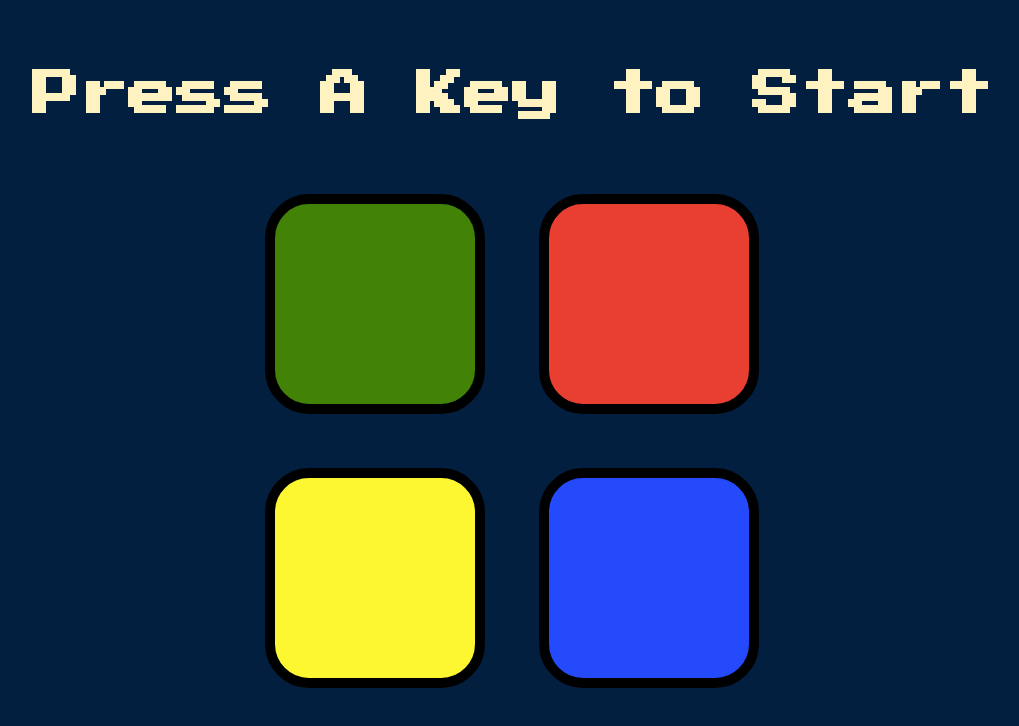
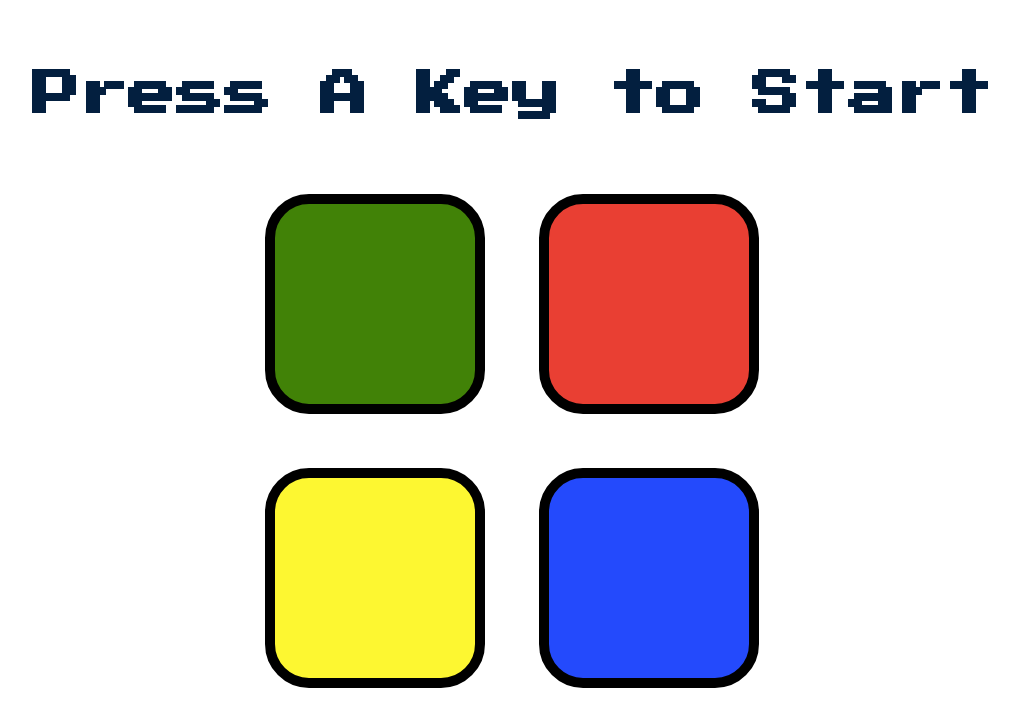
Before and after one commit to Edgar-Karamyan/SimonGame, a plain HTML site: page index.html in a window 1280 px wide. Shown: the whole page, without its empty margins (128-1147 px from the left). Drawn offline with nearby package versions, Linux system fonts and the light colour scheme.

Commit message:
Change BC to White

```diff
--- a/style.css
+++ b/style.css
@@ -1,5 +1,5 @@
 body{
-  background-color: 	#031f3f;
+
   text-align: center;
 }
 
@@ -25,7 +25,7 @@ body{
   font-size: 3rem;
   font-family: 'Press Start 2P', cursive;
   margin: 71px auto 50px;
-  color: #fef2c0;
+  color: #031f3f;
 }
 
 #green{
```
